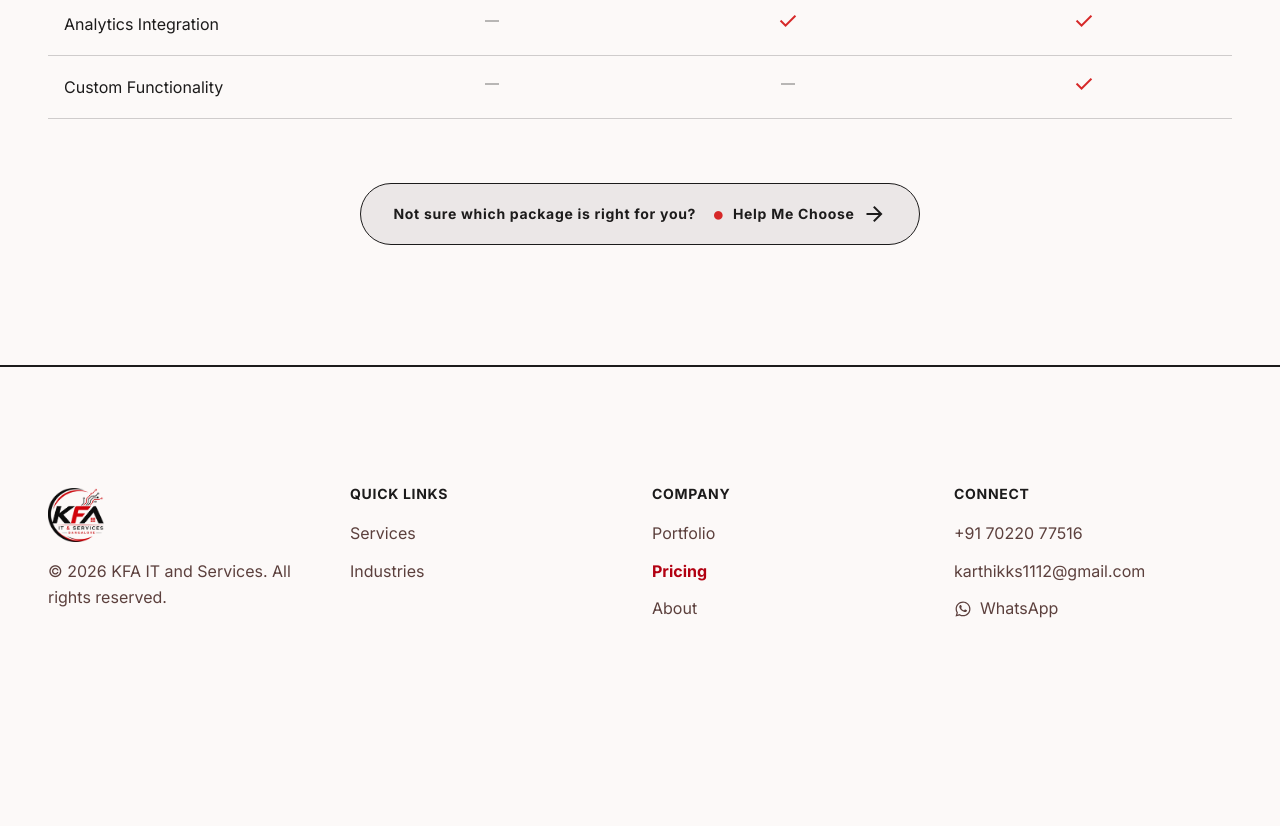
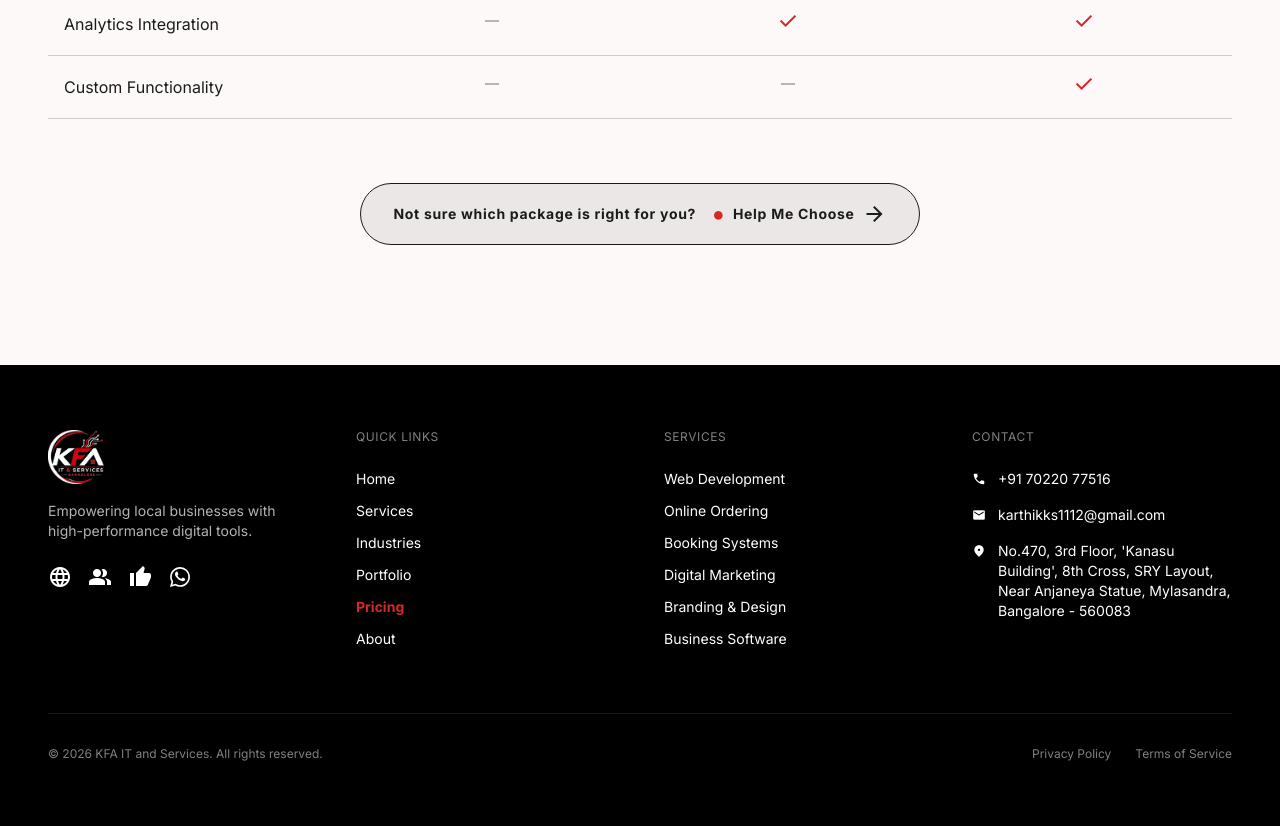
Before and after one commit to karthik-the-legend/kfa_it_and_services, a plain HTML site: page pricing.html in a window 1280 px wide. Shown: the part 2796-3622 px from the top of the page. Before the commit the page ends 3550 px from the top, so only its background shows below. Drawn offline with nearby package versions, Linux system fonts and the light colour scheme.

Commit message:
Match pricing page footer to the rest of the site
Pricing had a unique light footer with a different layout; replaced it
with the standard black footer (logo, social icons incl. WhatsApp,
Quick Links, Services, Contact) used on every other page for consistency.

```diff
--- a/pricing.html
+++ b/pricing.html
@@ -229,41 +229,69 @@ Not sure which package is right for you? <span class="text-primary-container ml-
 </div>
 </section>
 </main>
-<nav class="bg-surface fixed bottom-0 w-full z-50 flex md:hidden border-t-2 border-on-surface">
+<footer class="bg-black text-white w-full py-16 px-margin-mobile md:px-margin-desktop mb-16 md:mb-0">
+<div class="max-w-container-max mx-auto">
+<div class="grid grid-cols-1 md:grid-cols-4 gap-12 mb-16">
+<div class="col-span-1">
+<h2 class="mb-4 flex items-center"><img src="assets/img/logo-white.png" alt="KFA IT and Services logo" class="h-14 w-14 object-contain"></h2>
+<p class="font-body-md text-sm text-white/70 mb-6">Empowering local businesses with high-performance digital tools.</p>
+<div class="flex gap-4">
+<a class="hover:text-[#d62828] transition-colors" href="#"><span class="material-symbols-outlined">language</span></a>
+<a class="hover:text-[#d62828] transition-colors" href="#"><span class="material-symbols-outlined">group</span></a>
+<a class="hover:text-[#d62828] transition-colors" href="#"><span class="material-symbols-outlined">thumb_up</span></a>
+<a class="hover:text-[#d62828] transition-colors" href="https://wa.me/917022077516" target="_blank" rel="noopener" aria-label="Chat on WhatsApp"><svg xmlns="http://www.w3.org/2000/svg" viewBox="0 0 24 24" width="24" height="24" fill="currentColor"><path d="M12.04 2c-5.46 0-9.91 4.45-9.91 9.91 0 1.75.46 3.45 1.32 4.95L2 22l5.25-1.38c1.45.79 3.08 1.21 4.79 1.21 5.46 0 9.91-4.45 9.91-9.91 0-2.65-1.03-5.14-2.9-7.01A9.82 9.82 0 0 0 12.04 2m.01 1.67c2.2 0 4.26.86 5.82 2.42a8.23 8.23 0 0 1 2.41 5.82c0 4.54-3.7 8.23-8.24 8.23-1.48 0-2.93-.39-4.19-1.15l-.3-.17-3.12.82.83-3.04-.2-.32a8.19 8.19 0 0 1-1.26-4.37c0-4.54 3.7-8.24 8.25-8.24M8.53 6.75c-.16 0-.42.06-.64.31s-.86.85-.86 2.07.88 2.4 1 2.56 1.72 2.78 4.29 3.78c2.12.83 2.55.67 3.01.63.46-.05 1.5-.61 1.71-1.2s.21-1.1.15-1.21-.23-.17-.48-.3-1.5-.74-1.74-.82-.4-.13-.57.13-.66.82-.81 1-.29.19-.55.06a6.93 6.93 0 0 1-2.03-1.25 7.65 7.65 0 0 1-1.4-1.75c-.15-.26-.02-.4.11-.53.11-.11.26-.29.38-.44.13-.15.17-.26.26-.43.08-.17.04-.32-.02-.45-.06-.13-.57-1.4-.79-1.92-.2-.5-.42-.43-.57-.44h-.49Z"/></svg></a>
+</div>
+</div>
+<div class="col-span-1">
+<h4 class="font-label-bold text-xs uppercase tracking-wider mb-6 text-white/50">Quick Links</h4>
+<ul class="space-y-3 font-body-md text-sm">
+<li><a class="hover:text-[#d62828] transition-colors" href="index.html">Home</a></li>
+<li><a class="hover:text-[#d62828] transition-colors" href="services.html">Services</a></li>
+<li><a class="hover:text-[#d62828] transition-colors" href="industries.html">Industries</a></li>
+<li><a class="hover:text-[#d62828] transition-colors" href="portfolio.html">Portfolio</a></li>
+<li><a class="text-[#d62828] font-bold" href="pricing.html">Pricing</a></li>
+<li><a class="hover:text-[#d62828] transition-colors" href="about.html">About</a></li>
+</ul>
+</div>
+<div class="col-span-1">
+<h4 class="font-label-bold text-xs uppercase tracking-wider mb-6 text-white/50">Services</h4>
+<ul class="space-y-3 font-body-md text-sm">
+<li><a class="hover:text-[#d62828] transition-colors" href="services.html">Web Development</a></li>
+<li><a class="hover:text-[#d62828] transition-colors" href="services.html">Online Ordering</a></li>
+<li><a class="hover:text-[#d62828] transition-colors" href="services.html">Booking Systems</a></li>
+<li><a class="hover:text-[#d62828] transition-colors" href="services.html">Digital Marketing</a></li>
+<li><a class="hover:text-[#d62828] transition-colors" href="services.html">Branding &amp; Design</a></li>
+<li><a class="hover:text-[#d62828] transition-colors" href="services.html">Business Software</a></li>
+</ul>
+</div>
+<div class="col-span-1">
+<h4 class="font-label-bold text-xs uppercase tracking-wider mb-6 text-white/50">Contact</h4>
+<ul class="space-y-4 font-body-md text-sm">
+<li class="flex items-center gap-3"><span class="material-symbols-outlined text-sm">call</span> <a href="tel:+917022077516">+91 70220 77516</a></li>
+<li class="flex items-center gap-3"><span class="material-symbols-outlined text-sm">mail</span> <a href="mailto:karthikks1112@gmail.com">karthikks1112@gmail.com</a></li>
+<li class="flex items-start gap-3"><span class="material-symbols-outlined text-sm">location_on</span> No.470, 3rd Floor, 'Kanasu Building', 8th Cross, SRY Layout, Near Anjaneya Statue, Mylasandra, Bangalore - 560083</li>
+</ul>
+</div>
+</div>
+<div class="pt-8 border-t border-white/10 flex flex-col md:flex-row justify-between items-center gap-4 text-xs text-white/50">
+<p>© 2026 KFA IT and Services. All rights reserved.</p>
+<div class="flex gap-6">
+<a class="hover:text-white transition-colors" href="#">Privacy Policy</a>
+<a class="hover:text-white transition-colors" href="#">Terms of Service</a>
+</div>
+</div>
+</div>
+</footer>
+<nav class="fixed bottom-0 left-0 w-full z-50 flex md:hidden border-t-2 border-on-surface bg-surface">
 <a class="flex-1 flex flex-col items-center justify-center bg-on-surface text-surface py-3 opacity-90" href="tel:+917022077516">
 <span class="material-symbols-outlined mb-1">call</span>
 <span class="font-label-bold text-label-bold">Call Now</span>
 </a>
-<a class="flex-1 flex flex-col items-center justify-center bg-on-surface text-surface py-3 opacity-90" href="https://wa.me/917022077516" target="_blank" rel="noopener">
+<a class="flex-1 flex flex-col items-center justify-center bg-[#25D366] text-on-primary py-3 opacity-90" href="https://wa.me/917022077516" target="_blank" rel="noopener">
 <span class="material-symbols-outlined mb-1">chat</span>
-<span class="font-label-bold text-label-bold">Message</span>
+<span class="font-label-bold text-label-bold">WhatsApp</span>
 </a>
 </nav>
-<footer class="bg-surface w-full border-t-2 border-on-surface mb-16 md:mb-0">
-<div class="grid grid-cols-1 md:grid-cols-4 gap-gutter px-margin-mobile md:px-margin-desktop py-section-gap max-w-container-max mx-auto">
-<div class="col-span-1 md:col-span-1">
-<div class="mb-4 flex items-center"><img src="assets/img/logo-black.png" alt="KFA IT and Services logo" class="h-14 w-14 object-contain"></div>
-<p class="text-on-surface-variant text-body-md mb-6">© 2026 KFA IT and Services. All rights reserved.</p>
-</div>
-<div class="flex flex-col gap-3">
-<h4 class="font-label-bold text-label-bold text-on-surface uppercase tracking-wider mb-2">Quick Links</h4>
-<a class="text-on-surface-variant hover:text-primary transition-colors text-body-md" href="services.html">Services</a>
-<a class="text-on-surface-variant hover:text-primary transition-colors text-body-md" href="industries.html">Industries</a>
-</div>
-<div class="flex flex-col gap-3">
-<h4 class="font-label-bold text-label-bold text-on-surface uppercase tracking-wider mb-2">Company</h4>
-<a class="text-on-surface-variant hover:text-primary transition-colors text-body-md" href="portfolio.html">Portfolio</a>
-<a class="text-primary font-bold text-body-md" href="pricing.html">Pricing</a>
-<a class="text-on-surface-variant hover:text-primary transition-colors text-body-md" href="about.html">About</a>
-</div>
-<div class="flex flex-col gap-3">
-<h4 class="font-label-bold text-label-bold text-on-surface uppercase tracking-wider mb-2">Connect</h4>
-<a class="text-on-surface-variant hover:text-primary transition-colors text-body-md" href="tel:+917022077516">+91 70220 77516</a>
-<a class="text-on-surface-variant hover:text-primary transition-colors text-body-md" href="mailto:karthikks1112@gmail.com">karthikks1112@gmail.com</a>
-<a class="flex items-center gap-2 text-on-surface-variant hover:text-primary transition-colors text-body-md" href="https://wa.me/917022077516" target="_blank" rel="noopener"><svg xmlns="http://www.w3.org/2000/svg" viewBox="0 0 24 24" width="18" height="18" fill="currentColor"><path d="M12.04 2c-5.46 0-9.91 4.45-9.91 9.91 0 1.75.46 3.45 1.32 4.95L2 22l5.25-1.38c1.45.79 3.08 1.21 4.79 1.21 5.46 0 9.91-4.45 9.91-9.91 0-2.65-1.03-5.14-2.9-7.01A9.82 9.82 0 0 0 12.04 2m.01 1.67c2.2 0 4.26.86 5.82 2.42a8.23 8.23 0 0 1 2.41 5.82c0 4.54-3.7 8.23-8.24 8.23-1.48 0-2.93-.39-4.19-1.15l-.3-.17-3.12.82.83-3.04-.2-.32a8.19 8.19 0 0 1-1.26-4.37c0-4.54 3.7-8.24 8.25-8.24M8.53 6.75c-.16 0-.42.06-.64.31s-.86.85-.86 2.07.88 2.4 1 2.56 1.72 2.78 4.29 3.78c2.12.83 2.55.67 3.01.63.46-.05 1.5-.61 1.71-1.2s.21-1.1.15-1.21-.23-.17-.48-.3-1.5-.74-1.74-.82-.4-.13-.57.13-.66.82-.81 1-.29.19-.55.06a6.93 6.93 0 0 1-2.03-1.25 7.65 7.65 0 0 1-1.4-1.75c-.15-.26-.02-.4.11-.53.11-.11.26-.29.38-.44.13-.15.17-.26.26-.43.08-.17.04-.32-.02-.45-.06-.13-.57-1.4-.79-1.92-.2-.5-.42-.43-.57-.44h-.49Z"/></svg>WhatsApp</a>
-</div>
-</div>
-</footer>
 <script src="assets/js/site.js"></script>
 </body>
 </html>
```
